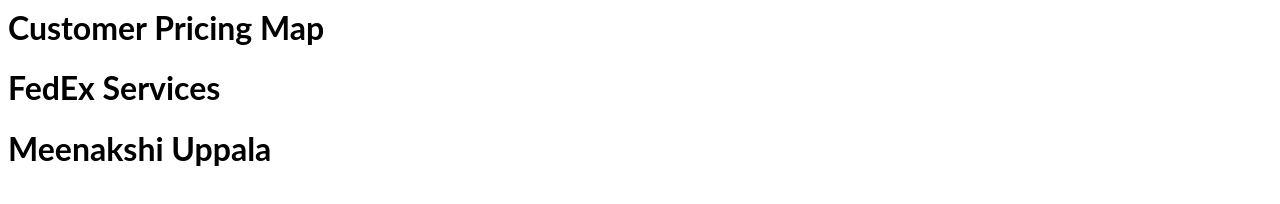
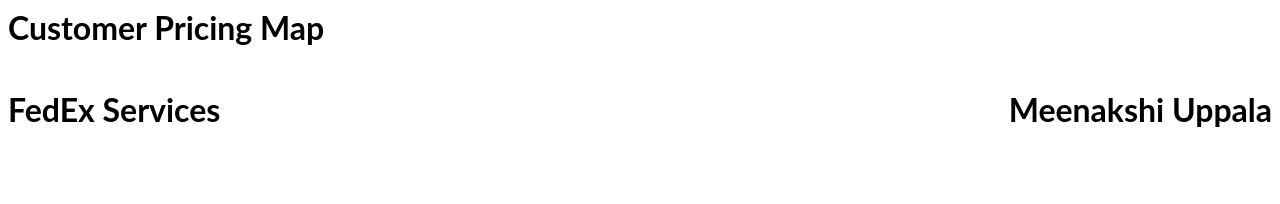
Before and after one commit to Sahana2696/react-mgpgqk, a React app: page / in a window 1280 px wide. Built offline with nearby package versions, Linux system fonts and the light colour scheme.

Commit message:
2 files modified, 1 deleted

```diff
--- a/PricingMap.js
+++ /dev/null
@@ -1,18 +0,0 @@
-import React,{Component} from 'react';
-import  './style.css';
-export default class PricingMap extends Component {
-  constructor() {
-    super();
-
-  }
-
-  render() {
-    return (
-      <div ClassName="main">
-       <h1> Customer Pricing Map</h1>
-       <h1> FedEx Services</h1>
-       <h1> Meenakshi Uppala</h1>
-      </div>
-    );
-  }
-}
--- a/index.js
+++ b/index.js
@@ -1,21 +1,23 @@
 import React, { Component } from 'react';
 import { render } from 'react-dom';
 import './style.css';
-import PricingMap from './PricingMap';
 class App extends Component {
   constructor() {
     super();
-    this.state = {
-      name: 'React'
-    };
-  }
+
+    }
+
 
   render() {
     return (
-      <div>
-    <PricingMap/>
 
+    <div ClassName="main">
+       <h1 > Customer Pricing Map</h1>
+       <h1 style={{float:"left"}}> FedEx Services</h1>
+       <h1 style={{float:"right"}}> Meenakshi Uppala</h1>
       </div>
+
+
     );
   }
 }
--- a/style.css
+++ b/style.css
@@ -4,4 +4,5 @@
 .main{
   background-color: blueviolet;
   height:4em
+
 }
```
